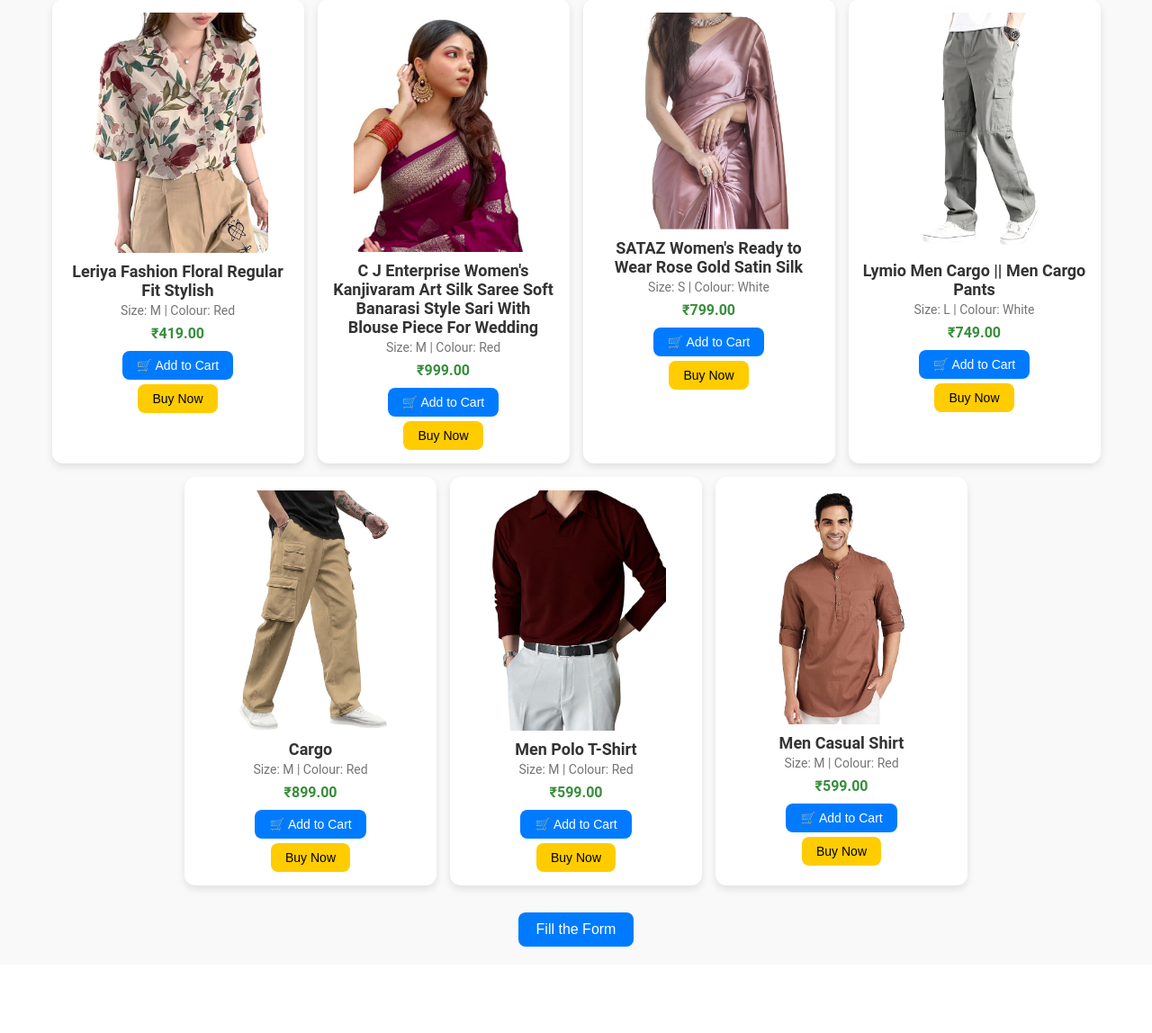
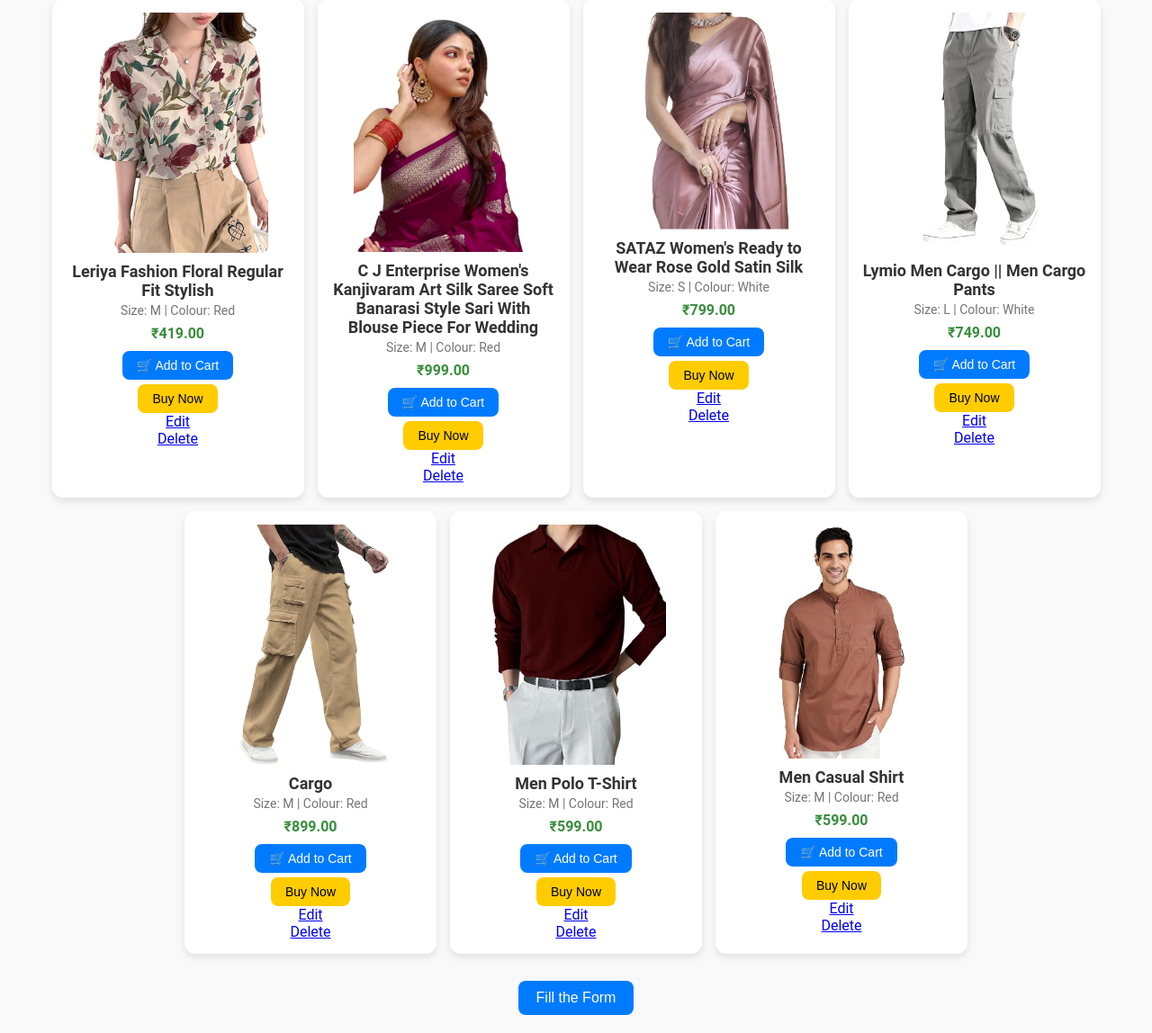
Before and after one commit to parnavithalkar/ADYPU3rdYr, a Django app: page /clothing in a window 1280 px wide. Shown: the part 72-1220 px from the top of the page at 90% size. Before the commit the page ends 1124 px from the top, so only its background shows below. Run offline with Django 5.2, Linux system fonts and the light colour scheme; data comes from the database, SQL or seed files in the repository; both versions use the stored data as it was after the commit.

Commit message:
final project

```diff
--- /dev/null
+++ b/flipkart/clothing/templates/clothing/confirm_delete.html
@@ -0,0 +1,6 @@
+<h2> Are you sure you want to delete "{{product.name}}"?</h2>
+<form method="POST">
+{% csrf_token %}
+    <button type="submit" class="btn btn-danger">Delete</button>
+    <a href="{% url 'clothing' %}" class="btn btn -secondary">Cancel</a>
+</form>
--- a/flipkart/clothing/templates/clothing/fashion.html
+++ b/flipkart/clothing/templates/clothing/fashion.html
@@ -130,6 +130,8 @@
             <div class="product-price">₹{{ p_i.price }}</div>
             <button class="add-to-cart">🛒 Add to Cart</button>
             <button class="buy-now">Buy Now</button>
+            <a href="{% url 'edit_product' p_i.id %}" class="btn btn-primary">Edit</a>
+            <a href="{% url 'delete_product' p_i.id %}" class="btn btn-danger">Delete</a>
         </div>
         {% endfor %}
     </div>
--- a/flipkart/clothing/urls.py
+++ b/flipkart/clothing/urls.py
@@ -2,5 +2,7 @@
 from clothing import views
 
 urlpatterns = [
-    path('', views.clothing, name="clothing")
+    path('', views.clothing, name="clothing"),
+    path('edit/<int:product_id>/', views.edit_product, name='edit_product'),
+    path('delete/<int:product_id>/', views.delete_product, name='delete_product')
 ]
--- a/flipkart/clothing/views.py
+++ b/flipkart/clothing/views.py
@@ -1,7 +1,10 @@
 from django.shortcuts import render
 from clothing.models import Product
 from .forms import ProductForm
+from django.shortcuts import render, get_object_or_404, redirect
+
 # Create your views here.
+
 def clothing(request):
     form = ProductForm()
     pro_img = Product.objects.all()
@@ -13,3 +16,32 @@
             form = ProductForm() #reset form after saving
 
     return render(request, 'clothing/fashion.html', {'pro_img': pro_img, 'form':form})
+
+	#view to edit a product
+from django.shortcuts import render, get_object_or_404, redirect
+from .models import Product
+from .forms import ProductForm
+
+# View to edit a product
+def edit_product(request, product_id):
+    product = get_object_or_404(Product, id=product_id)
+
+    if request.method == "POST":
+        form = ProductForm(request.POST, request.FILES, instance=product)
+        if form.is_valid():
+            form.save()
+            return redirect('clothing')
+    else:
+        form = ProductForm(instance=product)
+
+    return render(request, 'clothing/edit_product.html', {'form': form})
+
+# View to delete a product
+def delete_product(request, product_id):
+    product = get_object_or_404(Product, id=product_id)
+
+    if request.method == "POST":
+        product.delete()
+        return redirect('clothing')
+
+    return render(request, 'clothing/confirm_delete.html', {'product': product})
```
Also changed, not shown: flipkart/clothing/templates/clothing/edit_product.html (added, +7 -0 lines), flipkart/db.sqlite3, flipkart/media/product_img/img7_ibRdU1b.jpg (added), flipkart/media/product_img/img8.jpg (added), flipkart/media/product_img/img8_nDdzYlK.jpg (added).
